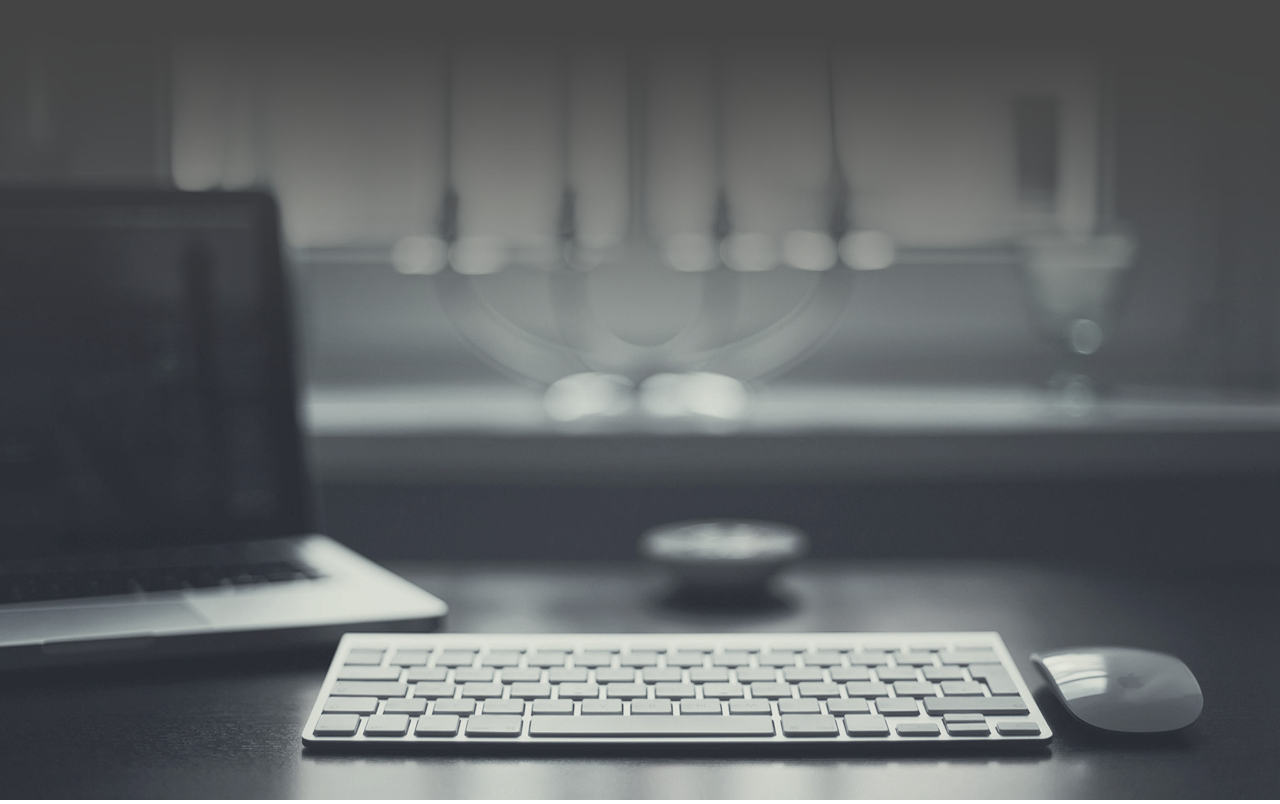
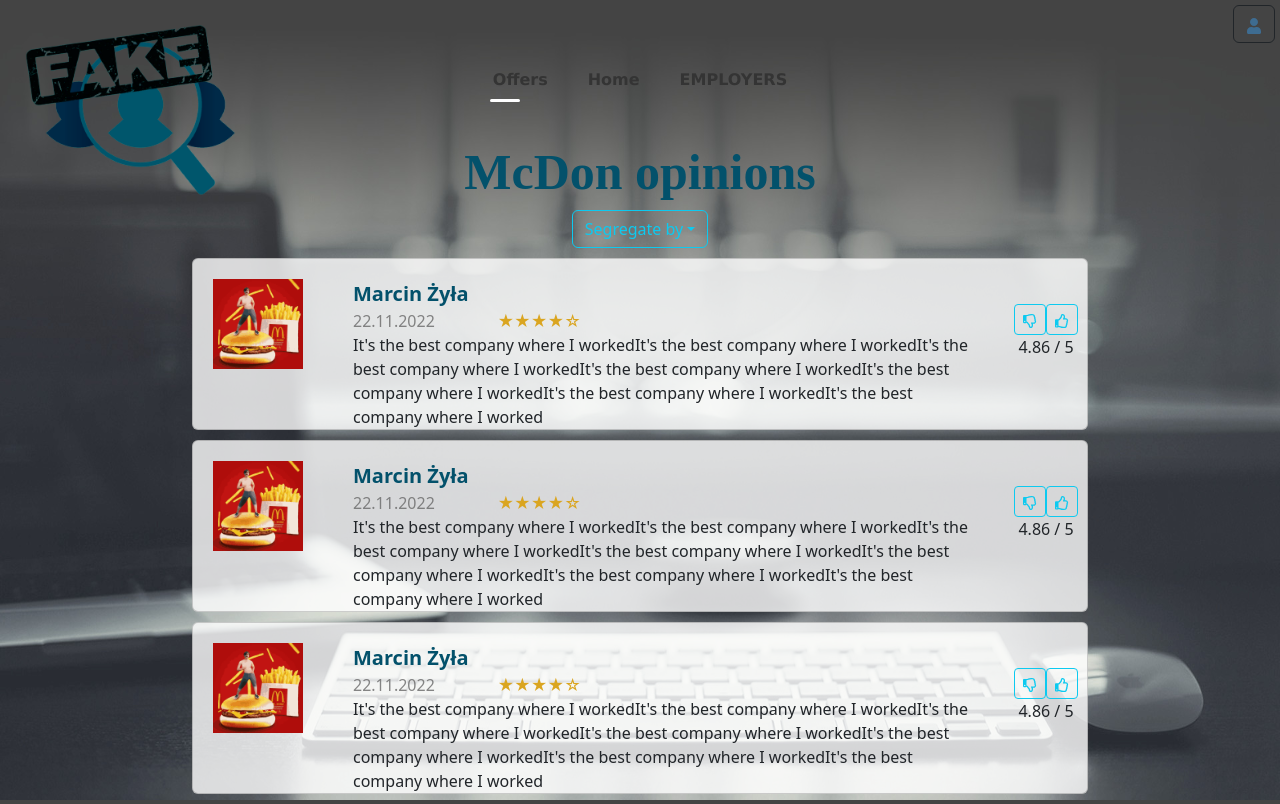
Before and after one commit to mrshyian/fakeJOB, a React (Create React App) app in the folder src/main/front/: page /Opinions in a window 1280 px wide. Before the commit this address had no page. Built offline with nearby package versions, Linux system fonts and the light colour scheme.

Commit message:
Opinion list is ready

```diff
--- a/src/main/front/src/components/employers/SingleEmployerPage.jsx
+++ b/src/main/front/src/components/employers/SingleEmployerPage.jsx
@@ -2,7 +2,7 @@
 import {Card, CardGroup} from "react-bootstrap";
 import logo from "../../pictures/airsoftfatty-mcdonalds.gif"
 import photo from "../../pictures/New-McDonald-HU-lg_(43261171540).jpg"
-import SingleOpinion from "./opinionsAboutEmployer/SingleOpinion";
+import SingleOpinionCard from "./opinionsAboutEmployer/SingleOpinionCard";
 import {Link} from "react-router-dom";
 import "./SingleEmployerPage.css"
 
@@ -43,9 +43,9 @@
 
                 <Card.Body className="employer-opinions-cards">
                     <Card.Title className="card-title-in">Opinions</Card.Title>
-                    <SingleOpinion/>
-                    <SingleOpinion/>
-                    <SingleOpinion/>
+                    <SingleOpinionCard/>
+                    <SingleOpinionCard/>
+                    <SingleOpinionCard/>
                     <Link className="more-opinions" to={"/Opinions"}>More opinions</Link>
                 </Card.Body>
             </Card>
--- /dev/null
+++ b/src/main/front/src/components/employers/opinionsAboutEmployer/OpinionList.css
@@ -0,0 +1,13 @@
+.opinion-list-title {
+    text-align: center;
+    color: #03516b;
+    font-size: 50px;
+    font-family: serif;
+    font-weight: bold;
+    margin-top: -8%;
+}
+
+.segregate-opinions-by {
+    align-self: center;
+    text-align: center;
+}
--- /dev/null
+++ b/src/main/front/src/components/employers/opinionsAboutEmployer/OpinionList.jsx
@@ -0,0 +1,28 @@
+import React from 'react';
+import SingleOpinion from "./SingleOpinion";
+import "./OpinionList.css"
+import Form from 'react-bootstrap/Form';
+import {DropdownButton} from "react-bootstrap";
+import Dropdown from 'react-bootstrap/Dropdown';
+
+const OpinionList = () => {
+    return (
+        <div>
+            <div>
+                <div className="opinion-list-title">McDon opinions</div>
+                <DropdownButton className="segregate-opinions-by" variant="outline-info" id="dropdown-basic-button" title="Segregate by">
+                    <Dropdown.Item >date (previous)</Dropdown.Item>
+                    <Dropdown.Item >date (later)</Dropdown.Item>
+                    <Dropdown.Item >rating (ascending)</Dropdown.Item>
+                    <Dropdown.Item >rating (descending)</Dropdown.Item>
+                </DropdownButton>
+            </div>
+
+            <SingleOpinion/>
+            <SingleOpinion/>
+            <SingleOpinion/>
+        </div>
+    );
+};
+
+export default OpinionList;
--- a/src/main/front/src/components/employers/opinionsAboutEmployer/SingleOpinion.css
+++ b/src/main/front/src/components/employers/opinionsAboutEmployer/SingleOpinion.css
@@ -1,4 +1,52 @@
-.opinion-card {
-    width: 95%;
-    margin: 10px;
+.single-opinion-card {
+    flex-direction: row;
+    background-color: rgba(255,255,255,0.8);
+    width: 70%;
+    margin: 10px auto;
 }
+
+.user-avatar-opinion {
+    float: left;
+    max-width: 90px;
+    margin: 20px;
+}
+
+.opinion {
+    float: left;
+    margin-left: 30px;
+    margin-top: 20px;
+    width: 70%;
+}
+
+.username-opinion {
+    font-size: 20px;
+    color: #03516b;
+    font-weight: bold;
+}
+
+.opinion-date-and-stars {
+    flex-direction: row;
+
+}
+
+.opinion-date {
+    color: dimgrey;
+    opacity: 0.8;
+    float: left;
+    margin-right: 10%;
+}
+
+.opinion-stars {
+    color: goldenrod;
+}
+
+.opinion-vote-div {
+text-align: center;
+
+}
+
+.opinion-rating-block {
+    margin-left: auto;
+    margin-top: 5%;
+    margin-right: 1%;
+}
--- a/src/main/front/src/components/employers/opinionsAboutEmployer/SingleOpinion.jsx
+++ b/src/main/front/src/components/employers/opinionsAboutEmployer/SingleOpinion.jsx
@@ -1,19 +1,34 @@
 import React from 'react';
-import {Card} from "react-bootstrap";
+import img from "../../../pictures/airsoftfatty-mcdonalds.gif";
+import {Button, Card} from "react-bootstrap";
 import "./SingleOpinion.css"
+import {FaRegThumbsDown, FaRegThumbsUp} from "react-icons/fa";
 
 const SingleOpinion = () => {
     return (
-        <Card border="info" className="opinion-card">
-            <Card.Header>User1</Card.Header>
-            <Card.Body>
-                <Card.Title>Best company</Card.Title>
-                <Card.Text>
-                    It's the best company where I worked
-                </Card.Text>
-            </Card.Body>
+        <Card className="single-opinion-card">
+            <div>
+                <img className="user-avatar-opinion" src={img} alt=""/>
+            </div>
+            <div className="opinion">
+                <div className="username-opinion">Marcin Żyła</div>
+                <div className="opinion-date-and-stars">
+                    <div className="opinion-date">22.11.2022</div>
+                    <div className="opinion-stars">★★★★☆</div>
+                </div>
+
+                <div className="opinion-text">It's the best company where I workedIt's the best company where I workedIt's the best company where I workedIt's the best company where I workedIt's the best company where I workedIt's the best company where I workedIt's the best company where I worked</div>
+            </div>
+            <div className="opinion-rating-block">
+                <div>
+                    <Button size="sm" variant="outline-info"><FaRegThumbsDown/></Button>
+                    <Button size="sm" variant="outline-info"><FaRegThumbsUp/></Button>
+                </div>
+                <div className="opinion-vote-div">4.86 / 5</div>
+            </div>
+
+
         </Card>
-
     );
 };
 
--- /dev/null
+++ b/src/main/front/src/components/employers/opinionsAboutEmployer/SingleOpinionCard.css
@@ -0,0 +1,22 @@
+.opinion-card {
+    width: 95%;
+    margin: 10px;
+}
+
+.user-logo-in-opinion-box {
+    max-width: 30px;
+}
+
+.opinion-header-direction {
+    flex-direction: row;
+}
+
+.opinion-header-left-div-direction {
+    float: left;
+}
+
+.opinion-header-right-div-direction {
+    float: right;
+    color: #03516b;
+    font-size: 12px;
+}
--- /dev/null
+++ b/src/main/front/src/components/employers/opinionsAboutEmployer/SingleOpinionCard.jsx
@@ -0,0 +1,28 @@
+import React from 'react';
+import {Card} from "react-bootstrap";
+import "./SingleOpinionCard.css"
+import img from "../../../pictures/airsoftfatty-mcdonalds.gif";
+
+const SingleOpinionCard = () => {
+    return (
+        <Card border="info" className="opinion-card">
+            <Card.Header className="opinion-header-direction">
+                <div className="opinion-header-left-div-direction">
+                    <img className="user-logo-in-opinion-box" src={img} alt=""/> User1
+                </div>
+                <div className="opinion-header-right-div-direction">
+                    12.11.2022
+                </div>
+            </Card.Header>
+            <Card.Body>
+                <Card.Title>Best company</Card.Title>
+                <Card.Text>
+                    It's the best company where I worked
+                </Card.Text>
+            </Card.Body>
+        </Card>
+
+    );
+};
+
+export default SingleOpinionCard;
--- a/src/main/front/src/index.js
+++ b/src/main/front/src/index.js
@@ -11,6 +11,7 @@
 import SecondStepOfRegistrationForEmployer from "./components/registration/forEmployer/SecondStepOfRegistrationForEmployer";
 import EmployersPage from "./components/employers/EmployersPage";
 import SingleEmployerPage from "./components/employers/SingleEmployerPage";
+import OpinionList from "./components/employers/opinionsAboutEmployer/OpinionList";
 
 const root = ReactDOM.createRoot(document.getElementById('root'));
 root.render(
@@ -24,6 +25,7 @@
                 <Route path="/Registration" element={<Registration />}/>
                 <Route path="/Second-step-of-registration-for-employer" element={<SecondStepOfRegistrationForEmployer />}/>
                 <Route path="/EmployerPage" element={<SingleEmployerPage />}/>
+                <Route path="/Opinions" element={<OpinionList />}/>
             </Route>
         </Routes>
     </BrowserRouter>
```
